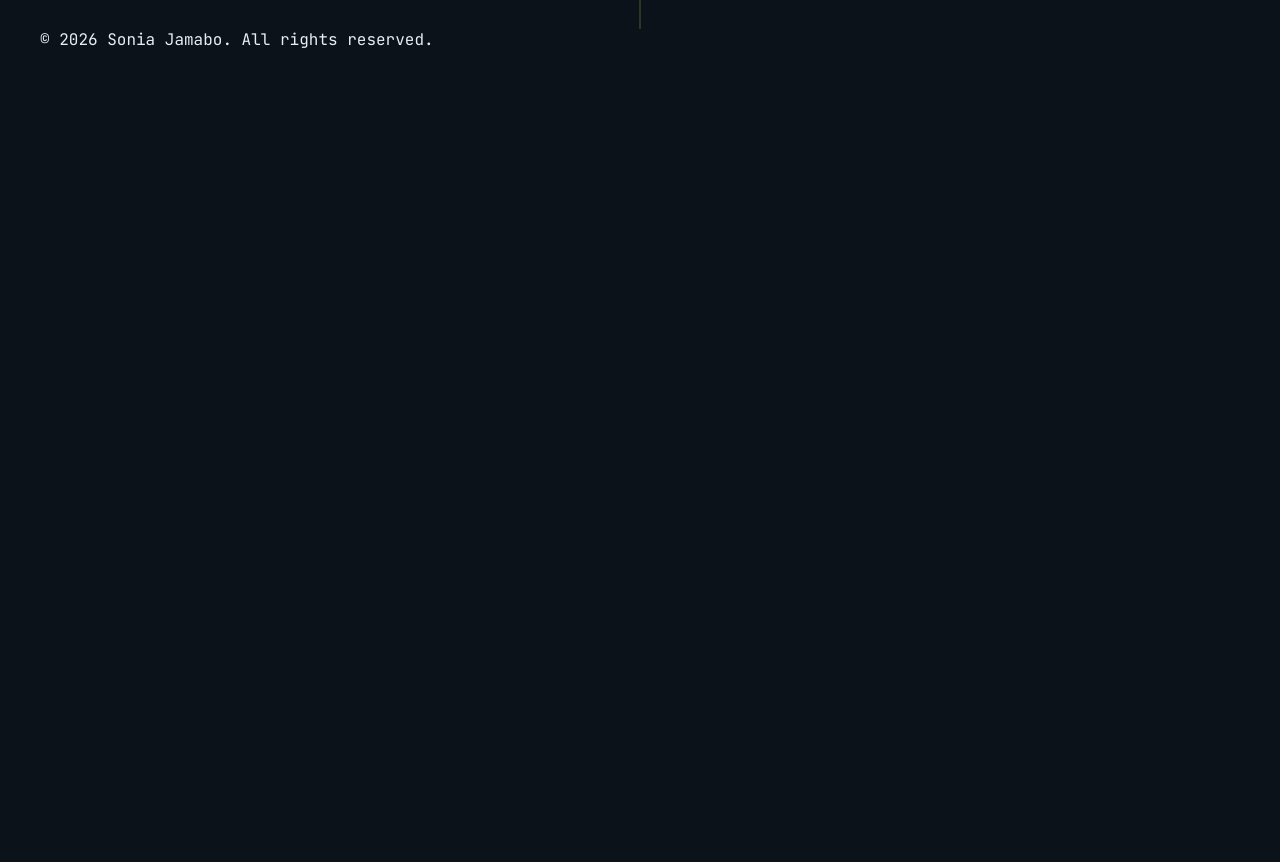
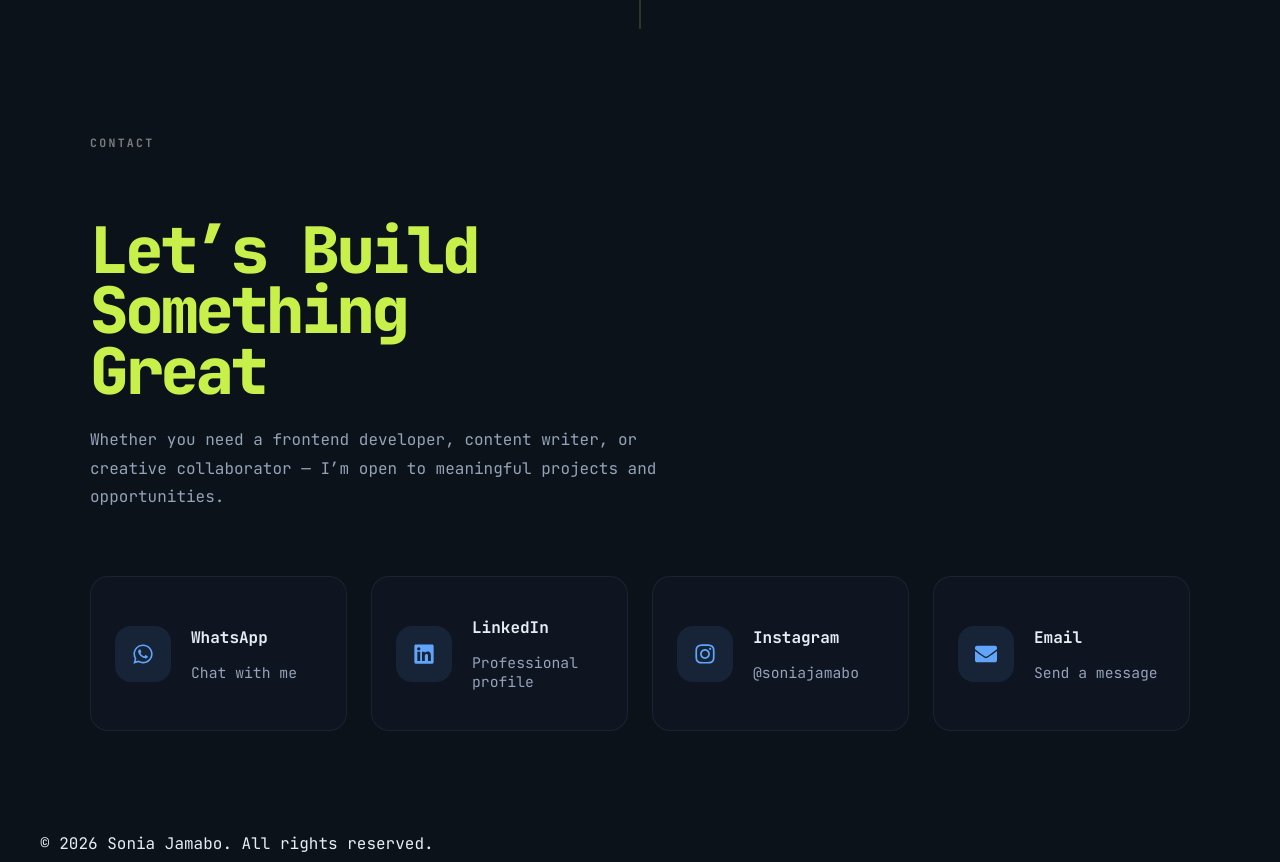
Before and after one commit to Tambiye/tambiye-portfolio, a React (Vite) app: page / in a window 1280 px wide. Shown: the part 6960-7822 px from the top of the page. Before the commit the page ends 7018 px from the top, so only its background shows below. Built offline with nearby package versions, Linux system fonts and the light colour scheme.

Commit message:
corrections

```diff
--- a/src/App.css
+++ b/src/App.css
@@ -1046,7 +1046,7 @@ background: #0b1219;
 /* GRID */
 .contact-grid {
   display: grid;
-  grid-template-columns: repeat(2, minmax(0, 1fr));
+  grid-template-columns: repeat(4, minmax(0, 1fr));
   gap: 1.5rem;
 }
 
--- a/src/components/portfolio.jsx
+++ b/src/components/portfolio.jsx
@@ -1,6 +1,6 @@
 import React, { useEffect } from "react";
 import "../App.css";
-
+import Contact from "./Contact";
 
 export default function Portfolio() {
 
@@ -422,7 +422,7 @@ useEffect(() => {
 
       </section>
 
-
+<Contact />
 
       {/* FOOTER */}
       <footer className="footer reveal">
```
Also changed, not shown: src/components/Contact.jsx (+6 -1 lines).
